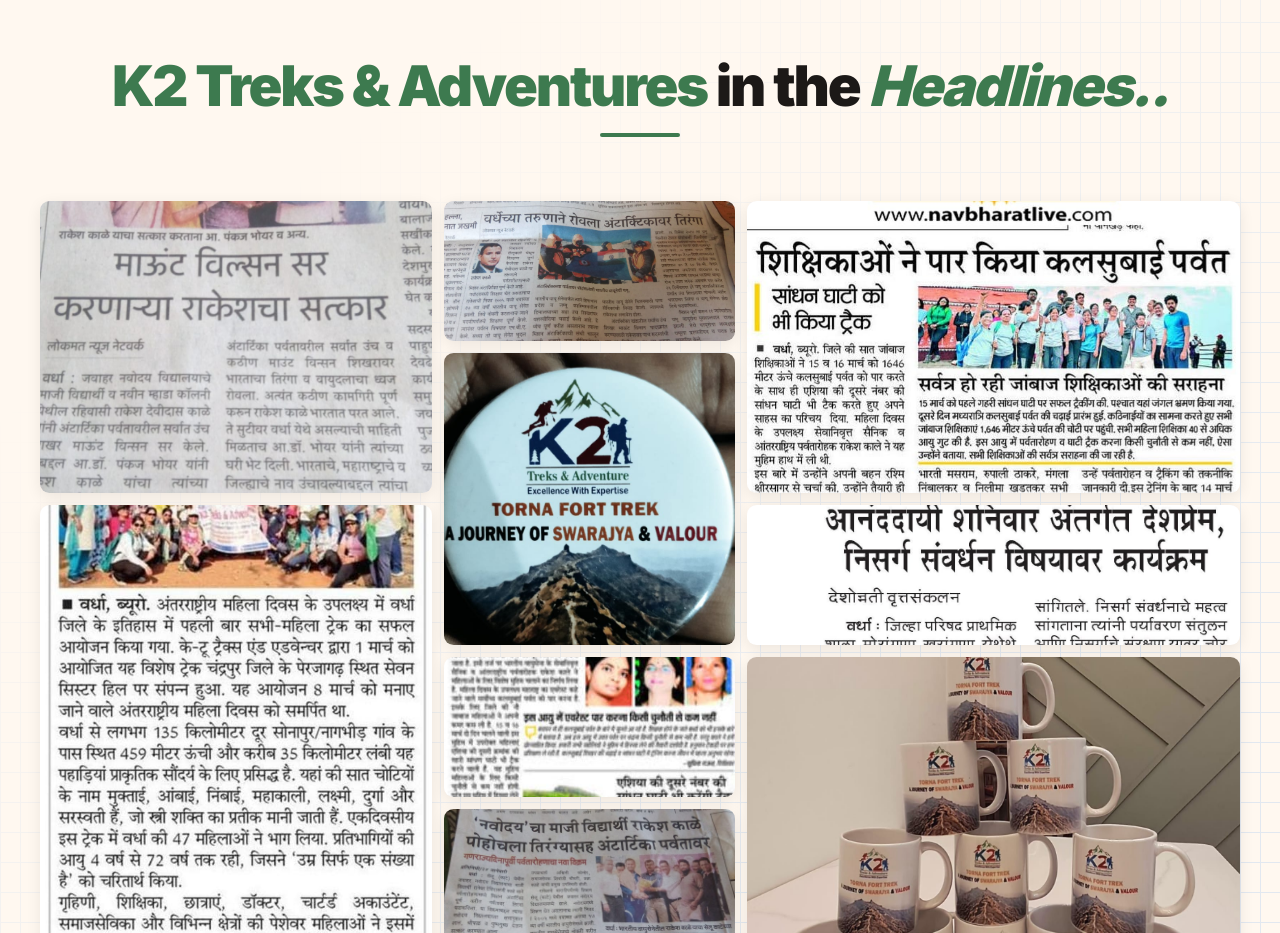
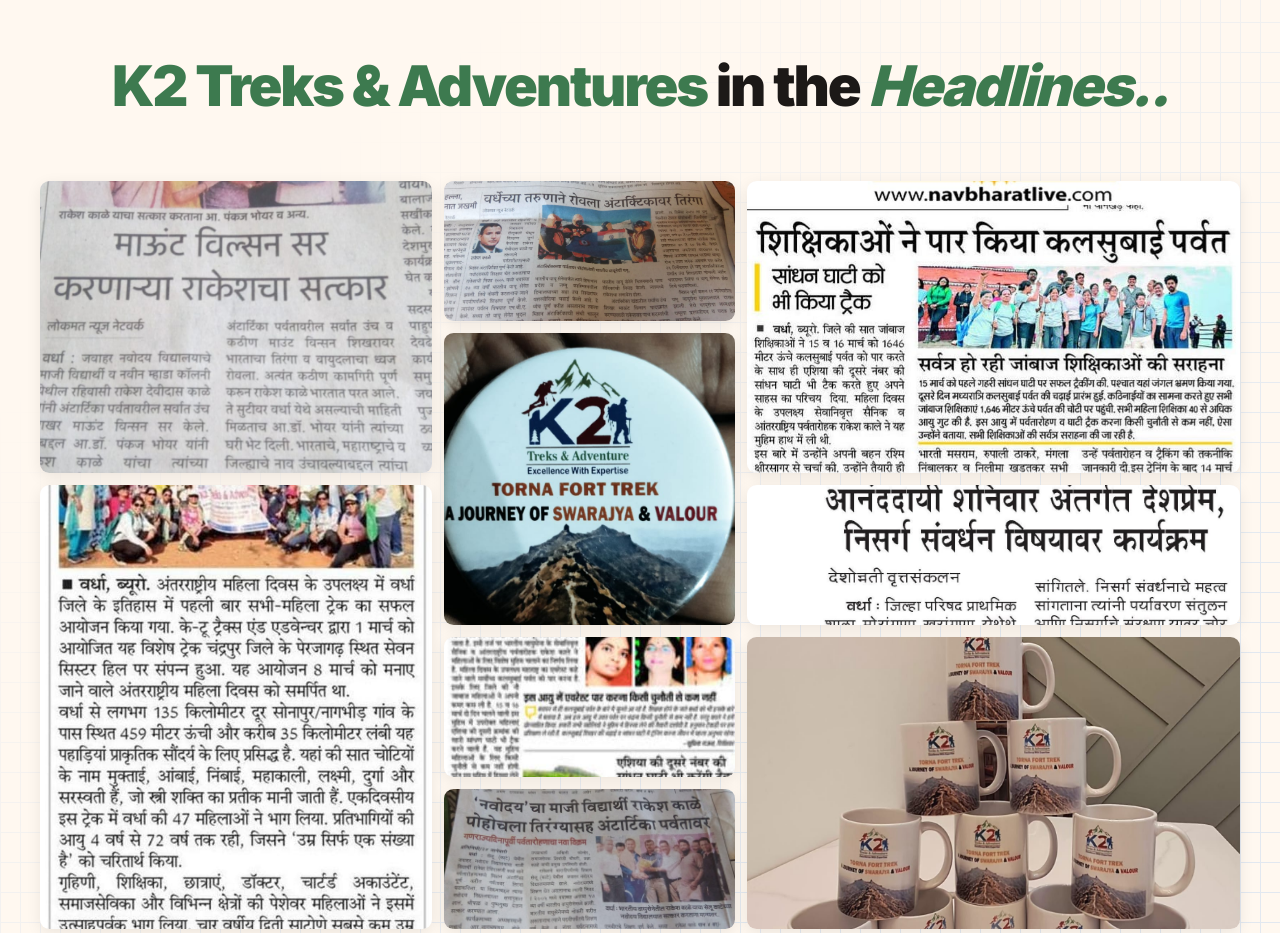
Before and after one commit to VedantJoshi21/K2-Treks-and-Adventures, a React (Vite) app in the folder Frontend/Root/: page / in a window 1280 px wide. Shown: the part 7240-8173 px from the top of the page. Built offline with nearby package versions, Linux system fonts and the light colour scheme.

Commit message:
Made changes in the news section

```diff
--- a/Frontend/Root/src/components/NewsSection.jsx
+++ b/Frontend/Root/src/components/NewsSection.jsx
@@ -51,13 +51,7 @@
           }}>
             <span style={{ color: '#3d7a4f' }}>K2 Treks & Adventures</span> in the <span style={{ color: '#3d7a4f', fontStyle: 'italic' }}>Headlines..</span>
           </h2>
-          <div style={{
-            width: '80px',
-            height: '4px',
-            background: '#3d7a4f',
-            margin: '0 auto',
-            borderRadius: '2px'
-          }}></div>
+
         </div>
 
         {/* Artistic Mosaic Grid with Unified Tighter Spacing */}
```
